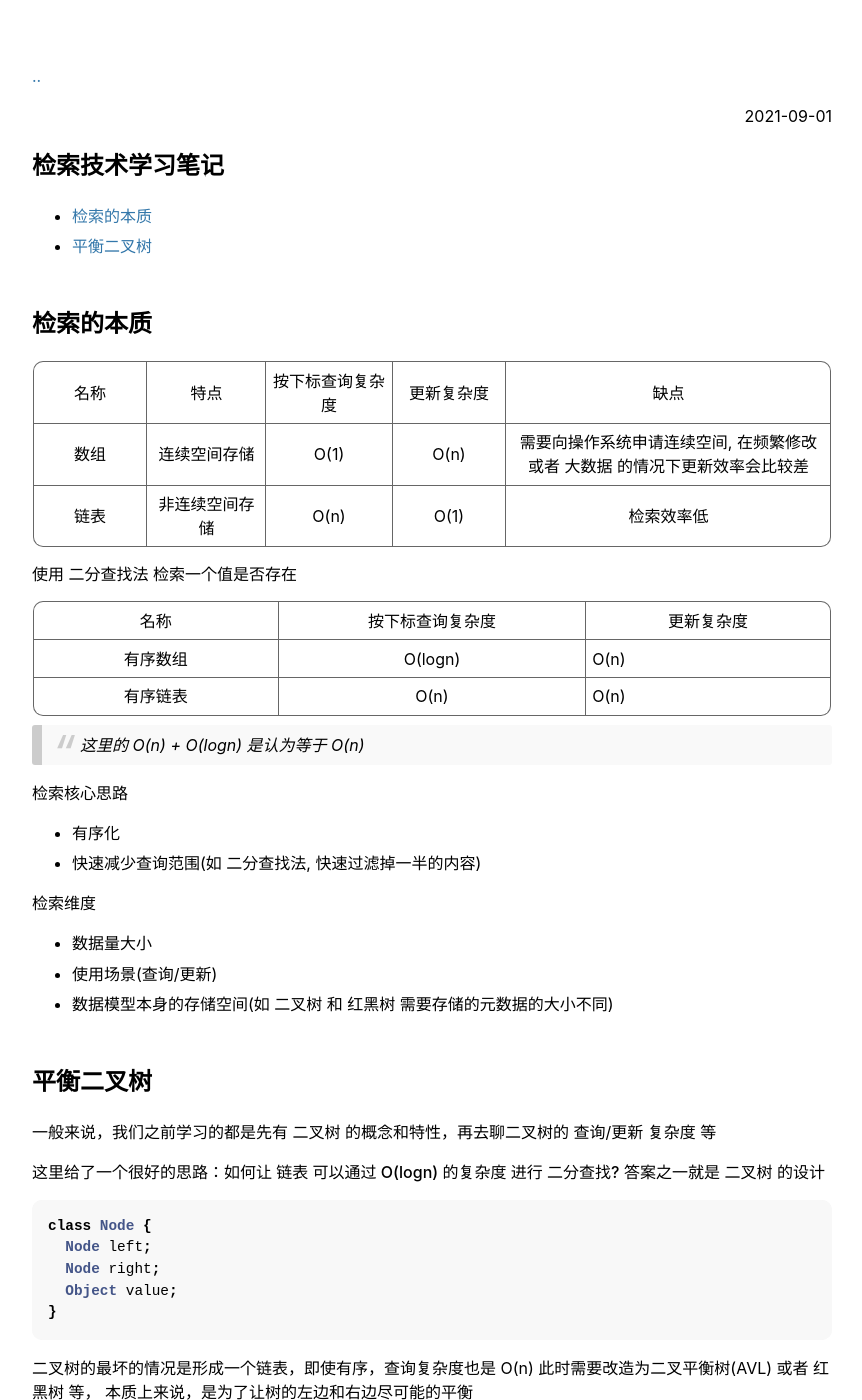
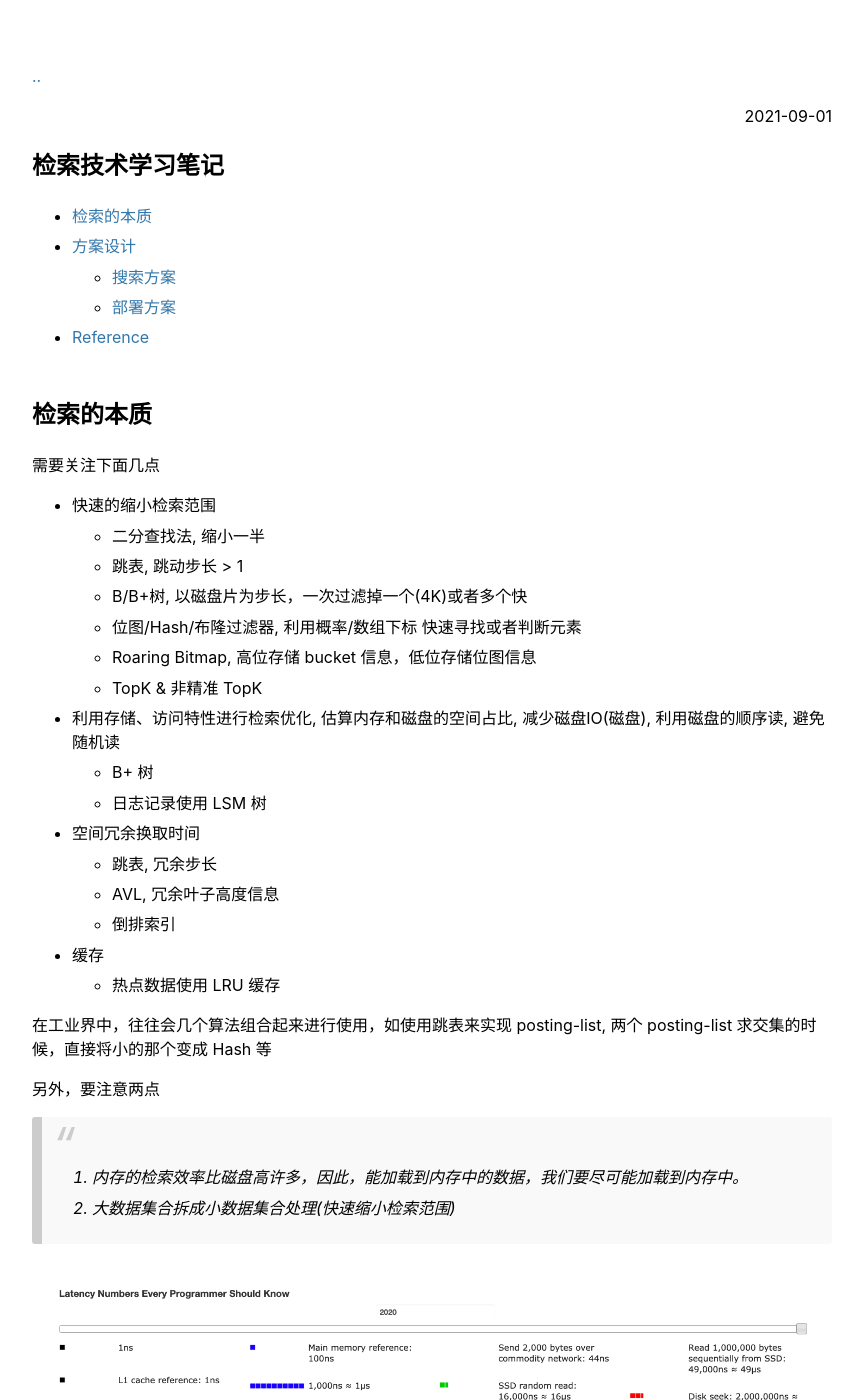
Before and after one commit to dengqinghua/dengqinghua.github.io, a Jekyll site: the page docs/all-for-search.html, which Jekyll copies as it is, in a window 1280 px wide and 1400 px high. Shown: the whole window, without its empty margins (208-1070 px from the left). Built offline with Jekyll 4.4.1, drawn with Linux system fonts in a browser that asks for light colours; comment, search, counter and statistics services are not loaded; some of the changed text lies outside the part shown.

Commit message:
feat: add search

````diff
--- a/_posts/2021-09-01-all-for-search.md
+++ b/_posts/2021-09-01-all-for-search.md
@@ -6,46 +6,91 @@
 ---
 
 ## 检索的本质
+需要关注下面几点
 
-| 名称 | 特点 | 按下标查询复杂度 | 更新复杂度 | 缺点 |
-| :-------------: | :-------------: | :-------------: | :-------------: | :-------------: |
-| 数组 | 连续空间存储 | O(1) | O(n) | 需要向操作系统申请连续空间, 在频繁修改或者 大数据 的情况下更新效率会比较差 |
-| 链表 | 非连续空间存储 | O(n) | O(1) | 检索效率低 |
+- 快速的缩小检索范围
+    + 二分查找法, 缩小一半
+    + 跳表, 跳动步长 > 1
+    + B/B+树, 以磁盘片为步长，一次过滤掉一个(4K)或者多个快
+    + 位图/Hash/布隆过滤器, 利用概率/数组下标 快速寻找或者判断元素
+    + Roaring Bitmap, 高位存储 bucket 信息，低位存储位图信息
+    + TopK & 非精准 TopK
+- 利用存储、访问特性进行检索优化, 估算内存和磁盘的空间占比, 减少磁盘IO(磁盘), 利用磁盘的顺序读, 避免随机读
+    + B+ 树
+    + 日志记录使用 LSM 树
+- 空间冗余换取时间
+    + 跳表, 冗余步长
+    + AVL, 冗余叶子高度信息
+    + 倒排索引
+- 缓存
+    + 热点数据使用 LRU 缓存
+
+在工业界中，往往会几个算法组合起来进行使用，如使用跳表来实现 posting-list, 两个 posting-list 求交集的时候，直接将小的那个变成 Hash 等
+
+另外，要注意两点
+
+>
+1. 内存的检索效率比磁盘高许多，因此，能加载到内存中的数据，我们要尽可能加载到内存中。
+2. 大数据集合拆成小数据集合处理(快速缩小检索范围)
 
 
-使用 **二分查找法** 检索一个值是否存在
+![speed-in-2020.png](assets/images/speed-in-2020.png)
 
-| 名称 | 按下标查询复杂度 | 更新复杂度 |
-| :-------------: | :-------------: |
-| 有序数组 | O(logn) | O(n) |
-| 有序链表 | O(n) | O(n) |
+参考: [数字](https://colin-scott.github.io/personal_website/research/interactive_latency.html)
 
-> 这里的 O(n) + O(logn) 是认为等于 O(n)
+更新策略
 
-检索核心思路
+- Double Buffer, 利用冗余减少更新频率
+- 全量(只读) + 增量更新(可读可写)
 
-- 有序化
-- 快速减少查询范围(如 二分查找法, 快速过滤掉一半的内容)
+指导思想
 
-检索维度
+- 索引和数据分离
+- 减少磁盘IO
+- 读写分离, 避免锁
+- 分层处理 (非精准 TopK -> TopK), 搜索降级
 
-- 数据量大小
-- 使用场景(查询/更新)
-- 数据模型本身的存储空间(如 二叉树 和 红黑树 需要存储的元数据的大小不同)
+## 方案设计
+### 搜索方案
+<div class="mermaid" markdown="0">
+graph LR
+    subgraph 查询
+      cache(内存);
+      es(ES API);
+      MySQL(降级 MySQL);
+    end
+    subgraph 索引更新
+      EventHandler(Pulsa队列);
+      storage1(存储1 <br > ES-主查询引擎);
+      storage2(存储2 <br > MySQL-容灾);
+      storage3(存储3 <br > 内存-热词,TopK 等信息);
+    end
+    subgraph 源数据事件
+      event1(单曲/合集/QE/DE 更新);
+      event2(老师更新);
+      event3(标签更新);
+    end
+    subgraph 宽表Schema
+      field(索引字段);
+      weight(搜索权重值);
+    end
 
-## 平衡二叉树
-一般来说，我们之前学习的都是先有 二叉树 的概念和特性，再去聊二叉树的 查询/更新 复杂度 等
+    event1 & event2 & field & weight-->EventHandler-->storage1 & storage2 & storage3;
+    cache-->storage1;
+    es-->storage2;
+    MySQL-->storage3;
+</div>
 
-这里给了一个很好的思路：**如何让 链表 可以通过 O(logn) 的复杂度 进行 二分查找?** 答案之一就是 二叉树 的设计
+| 方案 | 优点 | 缺点 | 扩展性 | 难度 |
+| :-------------: | :-------------: | :-------------: |
+| 内存 | 速度快，可使用 [H2](https://www.h2database.com/html/main.html) 和 [Lucene](http://www.h2database.com/javadoc/index.html) 结合进行检索, 当前数据量大概为 500K, 可考虑全部导入 | 数据量变大之后容易导致 OOM, 需要处理多实例的数据同步问题 | 一般 | ⭐️⭐️⭐️ |
+| ES | 主流, 满足基本的搜索需求, 丰富的 API, 分词功能支持较好 | 引入第三方组件, 容易造成单点, 服务可靠性无法保证 | 好 | ⭐️⭐️ |
+| MySQL | 接入成本小, 原生的 MySQL 支持简单的全文索引 和 ngram 分词 | 功能有限, 不支持复杂的分词逻辑, 不支持预先设置字段权重 | 差 | ⭐️⭐️ |
 
-```java
-class Node {
-  Node left;
-  Node right;
-  Object value;
-}
-```
+### 部署方案
+分开部署
 
-二叉树的最坏的情况是形成一个链表，即使有序，查询复杂度也是 O(n) 此时需要改造为二叉平衡树(AVL) 或者 红黑树 等， 本质上来说，是为了让树的左边和右边尽可能的平衡
-
-AVL 树可以保证高平衡度, 但是 AVL 的节点的更新需要 **多次旋转**, 并且需要 **保存平衡因子**(树的高度) 等, 所以一些更新频率高的场景，基本都会使用 红黑树 来作为基础的数据结构
+## Reference
+- [检索技术核心20讲-极客时间](https://time.geekbang.org/column/intro/298)
+- [H2 全文检索](https://zhuanlan.zhihu.com/p/142833556)
+- [MySQL Full-Text Search Functions](https://dev.mysql.com/doc/refman/8.0/en/fulltext-search.html)
--- a/docs/all-for-search.html
+++ b/docs/all-for-search.html
@@ -11,15 +11,15 @@
 <meta property="og:title" content="检索技术学习笔记" />
 <meta name="author" content="dengqinghua" />
 <meta property="og:locale" content="en_US" />
-<meta name="description" content="检索的本质" />
-<meta property="og:description" content="检索的本质" />
+<meta name="description" content="检索的本质 需要关注下面几点" />
+<meta property="og:description" content="检索的本质 需要关注下面几点" />
 <link rel="canonical" href="https://dengqinghua.github.io/all-for-search.html" />
 <meta property="og:url" content="https://dengqinghua.github.io/all-for-search.html" />
 <meta property="og:site_name" content="Dengqinghua.42" />
 <meta property="og:type" content="article" />
 <meta property="article:published_time" content="2021-09-01T00:00:00+08:00" />
 <script type="application/ld+json">
-{"headline":"检索技术学习笔记","dateModified":"2021-09-01T00:00:00+08:00","datePublished":"2021-09-01T00:00:00+08:00","url":"https://dengqinghua.github.io/all-for-search.html","mainEntityOfPage":{"@type":"WebPage","@id":"https://dengqinghua.github.io/all-for-search.html"},"author":{"@type":"Person","name":"dengqinghua"},"description":"检索的本质","@type":"BlogPosting","@context":"https://schema.org"}</script>
+{"headline":"检索技术学习笔记","dateModified":"2021-09-01T00:00:00+08:00","datePublished":"2021-09-01T00:00:00+08:00","url":"https://dengqinghua.github.io/all-for-search.html","mainEntityOfPage":{"@type":"WebPage","@id":"https://dengqinghua.github.io/all-for-search.html"},"author":{"@type":"Person","name":"dengqinghua"},"description":"检索的本质 需要关注下面几点","@type":"BlogPosting","@context":"https://schema.org"}</script>
 <!-- End Jekyll SEO tag -->
 
   <link type="application/atom+xml" rel="alternate" href="https://dengqinghua.github.io/feed.xml" title="Dengqinghua.42" />
@@ -51,98 +51,161 @@
 
   <ul id="toc" class="section-nav">
 <li class="toc-entry toc-h2"><a href="#%E6%A3%80%E7%B4%A2%E7%9A%84%E6%9C%AC%E8%B4%A8">检索的本质</a></li>
-<li class="toc-entry toc-h2"><a href="#%E5%B9%B3%E8%A1%A1%E4%BA%8C%E5%8F%89%E6%A0%91">平衡二叉树</a></li>
+<li class="toc-entry toc-h2">
+<a href="#%E6%96%B9%E6%A1%88%E8%AE%BE%E8%AE%A1">方案设计</a>
+<ul>
+<li class="toc-entry toc-h3"><a href="#%E6%90%9C%E7%B4%A2%E6%96%B9%E6%A1%88">搜索方案</a></li>
+<li class="toc-entry toc-h3"><a href="#%E9%83%A8%E7%BD%B2%E6%96%B9%E6%A1%88">部署方案</a></li>
+</ul>
+</li>
+<li class="toc-entry toc-h2"><a href="#reference">Reference</a></li>
 </ul>
 <h2 id="检索的本质">
 <a class="anchor" href="#%E6%A3%80%E7%B4%A2%E7%9A%84%E6%9C%AC%E8%B4%A8" aria-hidden="true"><span class="octicon octicon-link"></span></a>检索的本质</h2>
+<p>需要关注下面几点</p>
+
+<ul>
+  <li>快速的缩小检索范围
+    <ul>
+      <li>二分查找法, 缩小一半</li>
+      <li>跳表, 跳动步长 &gt; 1</li>
+      <li>B/B+树, 以磁盘片为步长，一次过滤掉一个(4K)或者多个快</li>
+      <li>位图/Hash/布隆过滤器, 利用概率/数组下标 快速寻找或者判断元素</li>
+      <li>Roaring Bitmap, 高位存储 bucket 信息，低位存储位图信息</li>
+      <li>TopK &amp; 非精准 TopK</li>
+    </ul>
+  </li>
+  <li>利用存储、访问特性进行检索优化, 估算内存和磁盘的空间占比, 减少磁盘IO(磁盘), 利用磁盘的顺序读, 避免随机读
+    <ul>
+      <li>B+ 树</li>
+      <li>日志记录使用 LSM 树</li>
+    </ul>
+  </li>
+  <li>空间冗余换取时间
+    <ul>
+      <li>跳表, 冗余步长</li>
+      <li>AVL, 冗余叶子高度信息</li>
+      <li>倒排索引</li>
+    </ul>
+  </li>
+  <li>缓存
+    <ul>
+      <li>热点数据使用 LRU 缓存</li>
+    </ul>
+  </li>
+</ul>
+
+<p>在工业界中，往往会几个算法组合起来进行使用，如使用跳表来实现 posting-list, 两个 posting-list 求交集的时候，直接将小的那个变成 Hash 等</p>
+
+<p>另外，要注意两点</p>
+
+<blockquote>
+
+  <ol>
+    <li>内存的检索效率比磁盘高许多，因此，能加载到内存中的数据，我们要尽可能加载到内存中。</li>
+    <li>大数据集合拆成小数据集合处理(快速缩小检索范围)</li>
+  </ol>
+</blockquote>
+
+<p><img src="assets/images/speed-in-2020.png" alt="speed-in-2020.png"></p>
+
+<p>参考: <a href="https://colin-scott.github.io/personal_website/research/interactive_latency.html" target="_blank" rel="noopener noreferrer">数字</a></p>
+
+<p>更新策略</p>
+
+<ul>
+  <li>Double Buffer, 利用冗余减少更新频率</li>
+  <li>全量(只读) + 增量更新(可读可写)</li>
+</ul>
+
+<p>指导思想</p>
+
+<ul>
+  <li>索引和数据分离</li>
+  <li>减少磁盘IO</li>
+  <li>读写分离, 避免锁</li>
+  <li>分层处理 (非精准 TopK -&gt; TopK), 搜索降级</li>
+</ul>
+
+<h2 id="方案设计">
+<a class="anchor" href="#%E6%96%B9%E6%A1%88%E8%AE%BE%E8%AE%A1" aria-hidden="true"><span class="octicon octicon-link"></span></a>方案设计</h2>
+<h3 id="搜索方案">
+<a class="anchor" href="#%E6%90%9C%E7%B4%A2%E6%96%B9%E6%A1%88" aria-hidden="true"><span class="octicon octicon-link"></span></a>搜索方案</h3>
+<div class="mermaid">
+graph LR
+    subgraph 查询
+      cache(内存);
+      es(ES API);
+      MySQL(降级 MySQL);
+    end
+    subgraph 索引更新
+      EventHandler(Pulsa队列);
+      storage1(存储1 <br> ES-主查询引擎);
+      storage2(存储2 <br> MySQL-容灾);
+      storage3(存储3 <br> 内存-热词,TopK 等信息);
+    end
+    subgraph 源数据事件
+      event1(单曲/合集/QE/DE 更新);
+      event2(老师更新);
+      event3(标签更新);
+    end
+    subgraph 宽表Schema
+      field(索引字段);
+      weight(搜索权重值);
+    end
+
+    event1 &amp; event2 &amp; field &amp; weight--&gt;EventHandler--&gt;storage1 &amp; storage2 &amp; storage3;
+    cache--&gt;storage1;
+    es--&gt;storage2;
+    MySQL--&gt;storage3;
+</div>
 
 <table>
   <thead>
     <tr>
-      <th style="text-align: center">名称</th>
-      <th style="text-align: center">特点</th>
-      <th style="text-align: center">按下标查询复杂度</th>
-      <th style="text-align: center">更新复杂度</th>
+      <th style="text-align: center">方案</th>
+      <th style="text-align: center">优点</th>
       <th style="text-align: center">缺点</th>
+      <th>扩展性</th>
+      <th>难度</th>
     </tr>
   </thead>
   <tbody>
     <tr>
-      <td style="text-align: center">数组</td>
-      <td style="text-align: center">连续空间存储</td>
-      <td style="text-align: center">O(1)</td>
-      <td style="text-align: center">O(n)</td>
-      <td style="text-align: center">需要向操作系统申请连续空间, 在频繁修改或者 大数据 的情况下更新效率会比较差</td>
+      <td style="text-align: center">内存</td>
+      <td style="text-align: center">速度快，可使用 <a href="https://www.h2database.com/html/main.html" target="_blank" rel="noopener noreferrer">H2</a> 和 <a href="http://www.h2database.com/javadoc/index.html" target="_blank" rel="noopener noreferrer">Lucene</a> 结合进行检索, 当前数据量大概为 500K, 可考虑全部导入</td>
+      <td style="text-align: center">数据量变大之后容易导致 OOM, 需要处理多实例的数据同步问题</td>
+      <td>一般</td>
+      <td>⭐️⭐️⭐️</td>
     </tr>
     <tr>
-      <td style="text-align: center">链表</td>
-      <td style="text-align: center">非连续空间存储</td>
-      <td style="text-align: center">O(n)</td>
-      <td style="text-align: center">O(1)</td>
-      <td style="text-align: center">检索效率低</td>
+      <td style="text-align: center">ES</td>
+      <td style="text-align: center">主流, 满足基本的搜索需求, 丰富的 API, 分词功能支持较好</td>
+      <td style="text-align: center">引入第三方组件, 容易造成单点, 服务可靠性无法保证</td>
+      <td>好</td>
+      <td>⭐️⭐️</td>
+    </tr>
+    <tr>
+      <td style="text-align: center">MySQL</td>
+      <td style="text-align: center">接入成本小, 原生的 MySQL 支持简单的全文索引 和 ngram 分词</td>
+      <td style="text-align: center">功能有限, 不支持复杂的分词逻辑, 不支持预先设置字段权重</td>
+      <td>差</td>
+      <td>⭐️⭐️</td>
     </tr>
   </tbody>
 </table>
 
-<p>使用 <strong>二分查找法</strong> 检索一个值是否存在</p>
+<h3 id="部署方案">
+<a class="anchor" href="#%E9%83%A8%E7%BD%B2%E6%96%B9%E6%A1%88" aria-hidden="true"><span class="octicon octicon-link"></span></a>部署方案</h3>
+<p>分开部署</p>
 
-<table>
-  <thead>
-    <tr>
-      <th style="text-align: center">名称</th>
-      <th style="text-align: center">按下标查询复杂度</th>
-      <th>更新复杂度</th>
-    </tr>
-  </thead>
-  <tbody>
-    <tr>
-      <td style="text-align: center">有序数组</td>
-      <td style="text-align: center">O(logn)</td>
-      <td>O(n)</td>
-    </tr>
-    <tr>
-      <td style="text-align: center">有序链表</td>
-      <td style="text-align: center">O(n)</td>
-      <td>O(n)</td>
-    </tr>
-  </tbody>
-</table>
-
-<blockquote>
-  <p>这里的 O(n) + O(logn) 是认为等于 O(n)</p>
-</blockquote>
-
-<p>检索核心思路</p>
-
+<h2 id="reference">
+<a class="anchor" href="#reference" aria-hidden="true"><span class="octicon octicon-link"></span></a>Reference</h2>
 <ul>
-  <li>有序化</li>
-  <li>快速减少查询范围(如 二分查找法, 快速过滤掉一半的内容)</li>
+  <li><a href="https://time.geekbang.org/column/intro/298" target="_blank" rel="noopener noreferrer">检索技术核心20讲-极客时间</a></li>
+  <li><a href="https://zhuanlan.zhihu.com/p/142833556" target="_blank" rel="noopener noreferrer">H2 全文检索</a></li>
+  <li><a href="https://dev.mysql.com/doc/refman/8.0/en/fulltext-search.html" target="_blank" rel="noopener noreferrer">MySQL Full-Text Search Functions</a></li>
 </ul>
-
-<p>检索维度</p>
-
-<ul>
-  <li>数据量大小</li>
-  <li>使用场景(查询/更新)</li>
-  <li>数据模型本身的存储空间(如 二叉树 和 红黑树 需要存储的元数据的大小不同)</li>
-</ul>
-
-<h2 id="平衡二叉树">
-<a class="anchor" href="#%E5%B9%B3%E8%A1%A1%E4%BA%8C%E5%8F%89%E6%A0%91" aria-hidden="true"><span class="octicon octicon-link"></span></a>平衡二叉树</h2>
-<p>一般来说，我们之前学习的都是先有 二叉树 的概念和特性，再去聊二叉树的 查询/更新 复杂度 等</p>
-
-<p>这里给了一个很好的思路：<strong>如何让 链表 可以通过 O(logn) 的复杂度 进行 二分查找?</strong> 答案之一就是 二叉树 的设计</p>
-
-<div class="language-java highlighter-rouge"><div class="highlight"><pre class="highlight"><code><span class="kd">class</span> <span class="nc">Node</span> <span class="o">{</span>
-  <span class="nc">Node</span> <span class="n">left</span><span class="o">;</span>
-  <span class="nc">Node</span> <span class="n">right</span><span class="o">;</span>
-  <span class="nc">Object</span> <span class="n">value</span><span class="o">;</span>
-<span class="o">}</span>
-</code></pre></div></div>
-
-<p>二叉树的最坏的情况是形成一个链表，即使有序，查询复杂度也是 O(n) 此时需要改造为二叉平衡树(AVL) 或者 红黑树 等， 本质上来说，是为了让树的左边和右边尽可能的平衡</p>
-
-<p>AVL 树可以保证高平衡度, 但是 AVL 的节点的更新需要 <strong>多次旋转</strong>, 并且需要 <strong>保存平衡因子</strong>(树的高度) 等, 所以一些更新频率高的场景，基本都会使用 红黑树 来作为基础的数据结构</p>
 
 </article>
 
````
Also changed, not shown: docs/feed.xml (+128 -75 lines), assets/images/speed-in-2020.png (added), docs/assets/images/speed-in-2020.png (added).
